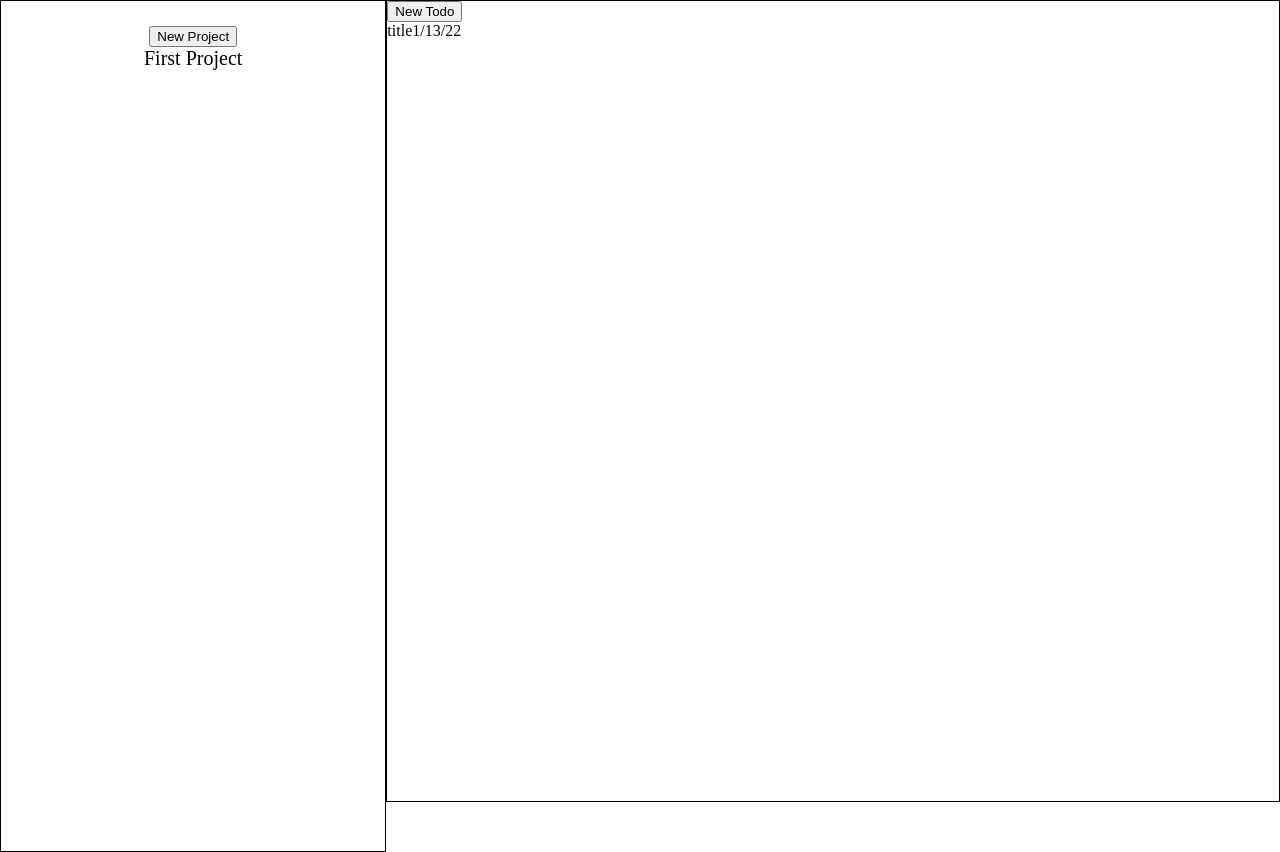
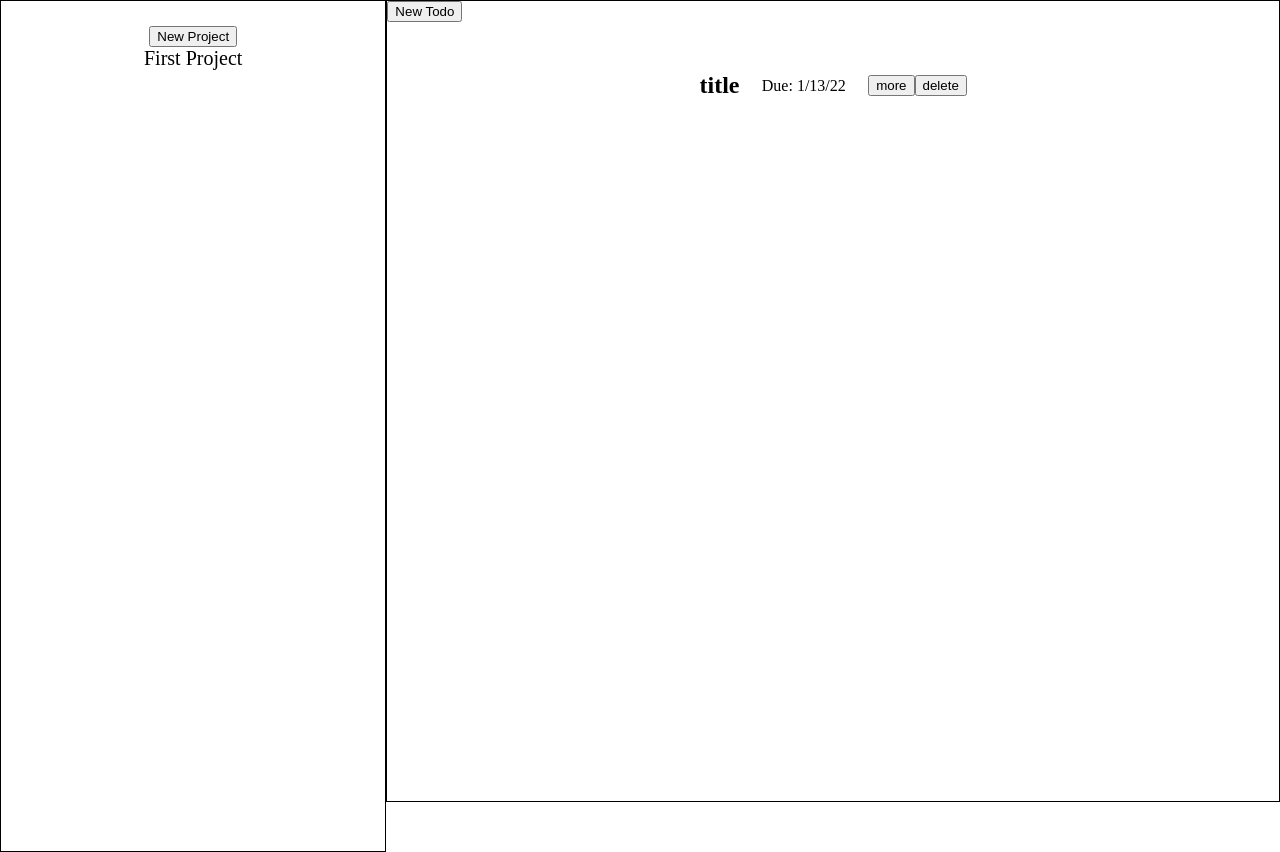
Before and after one commit to aukeller/TodoJS, a website built with webpack: page dist/index.html in a window 1280 px wide. Both pictures are taken after a click on the element "First Project". Built offline with nearby package versions, Linux system fonts and the light colour scheme.

Commit message:
completed toggling hiding and showing todo details

```diff
--- a/src/DOMModules/DOMTodoModule.js
+++ b/src/DOMModules/DOMTodoModule.js
@@ -9,18 +9,62 @@ export default (function DOMTodoModule() {
     const dateInput = document.querySelector('#due-date');
     const priorityInput = document.querySelector('#priority');
 
-    const createBasicTodoDiv = (todoTitle, todoDueDate) => {
+    const createBasicTodoDiv = (todoTitle, todoDueDate, todoDescription, todoPriority) => {
         let todoDIV = document.createElement('div');
 
-        let title = document.createElement('span');
+        let title = document.createElement('h2');
         let dueDate = document.createElement('span');
+        let description = document.createElement('p');
+        let priority = document.createElement('span');
+
+        description.hidden = true;
+        priority.hidden = true;
+
 
         title.textContent = todoTitle;
-        dueDate.textContent = todoDueDate;
+        dueDate.textContent = `Due: ${todoDueDate}`;
+        description.textContent = todoDescription;
+        priority.textContent = todoPriority;
 
-        todoDIV.append(title, dueDate);
+
+        todoDIV.append(title, dueDate, description, priority, createTodoBtns(description, priority));
+        todoDIV.classList.add("todo");
 
         return todoDIV;
+    };
+
+    const createTodoBtns = (description, priority) => {
+        const container = document.createElement('div');
+
+        let moreBtn = document.createElement('button');
+        let editBtn = document.createElement('button');
+        let deleteBtn = document.createElement('button');
+
+        moreBtn.addEventListener('click', (e) => toggleTodoDetails(e, description, priority));
+        moreBtn.textContent = "more";
+
+        editBtn.textContent = "edit";
+        editBtn.hidden = true;
+
+        deleteBtn.textContent = "delete";
+
+        container.append(moreBtn, deleteBtn);
+
+        return container;
+
+    };
+
+    const toggleTodoDetails = (e, description, priority) => {
+        if (e.target.textContent == "more") {
+            description.hidden = false;
+            priority.hidden = false;
+            e.target.textContent = "hide";
+        } else {
+            description.hidden = true;
+            priority.hidden = true;
+            e.target.textContent = "more";
+        }
+
     };
 
     const updateDisplay = (todoDiv) => todosContainer.appendChild(todoDiv);
--- a/src/index.js
+++ b/src/index.js
@@ -46,7 +46,7 @@ const main = () => {
 
         focusedProject.addTodo(newTodo);
 
-        showTodos(focusedProject.getTodos());
+        showTodos(focusedProject);
         DOMTodoModule.hideTodoForm();
 
     }
@@ -62,15 +62,17 @@ const main = () => {
         const project = projects[splitId];
 
 
-        showTodos(project.getTodos());
+        showTodos(project);
         focusedProject = project;
     }
 
-    function showTodos(todos) {
+    function showTodos(project) {
         DOMTodoModule.clearDisplay();
 
-        todos.forEach(todo => {
-            let todoDiv = DOMTodoModule.createBasicTodoDiv(todo.getTitle(), todo.getDueDate());
+        const todos = project.getTodos();
+
+        todos.forEach((todo) => {
+            let todoDiv = DOMTodoModule.createBasicTodoDiv(todo.getTitle(), todo.getDueDate(), todo.getDescription(), todo.getPriority());
             DOMTodoModule.updateDisplay(todoDiv);
 
         });
--- a/src/style.css
+++ b/src/style.css
@@ -1,6 +1,10 @@
 body {
     margin: 0;
     height: 100vh;
+}
+
+h2 {
+    margin: 0;
 }
 
 .container {
@@ -27,3 +31,20 @@ body {
     font-size: 20px;
     margin-bottom: 10px;
 }
+
+#todos-container {
+    margin-top: 50px;
+    display: flex;
+    flex-direction: column;
+    justify-content: center;
+    align-items: center;
+}
+
+.todo {
+    width: 35%;
+    display: flex;
+
+    justify-content: space-evenly;
+    align-items: center;
+
+}
--- a/src/todos.js
+++ b/src/todos.js
@@ -4,6 +4,8 @@ const Todo = (title, description, dueDate, priority) => {
 
     const getTitle = () => title;
     const getDueDate = () => dueDate;
+    const getDescription = () => description;
+    const getPriority = () => priority;
 
     const addNote = (note) => {
         if (typeof note === 'string') {
@@ -14,7 +16,9 @@ const Todo = (title, description, dueDate, priority) => {
     return {
         getTitle,
         addNote,
-        getDueDate
+        getDueDate,
+        getDescription,
+        getPriority
     };
 }
 
```
Also changed, not shown: dist/index.html, dist/main.js.
